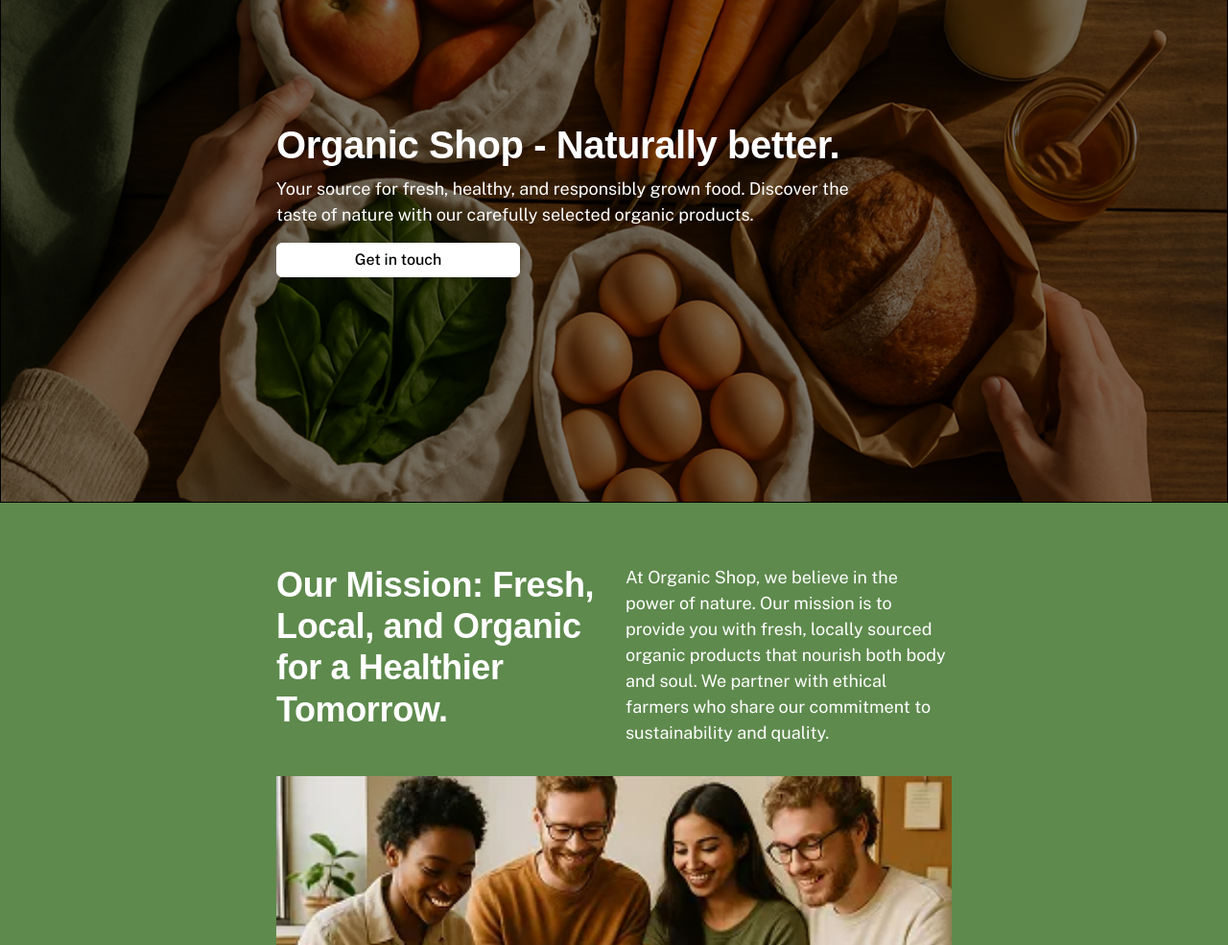
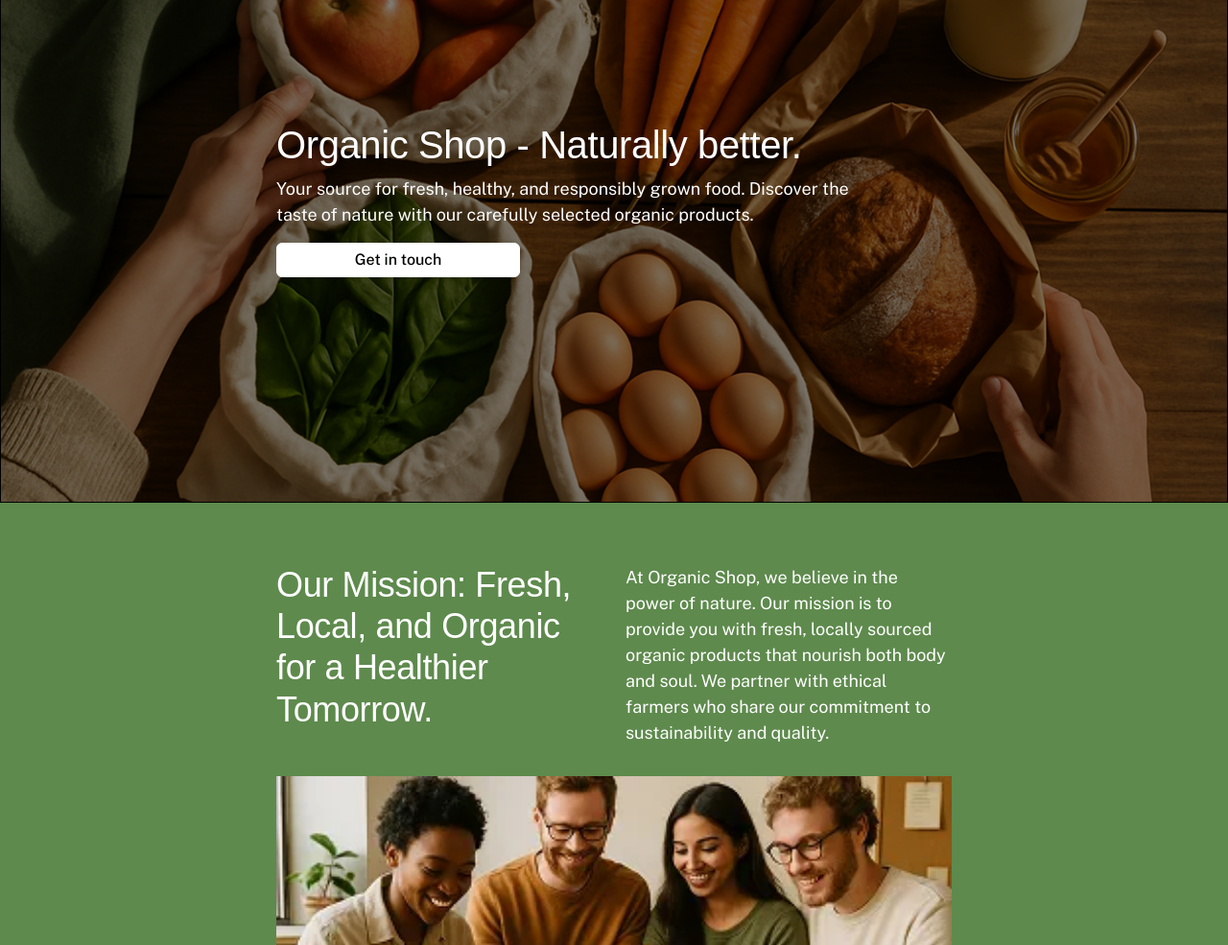
Before and after one commit to konorezzova-spec/project-zaika-team, a website built with Vite: page src/index.html in a window 1280 px wide. Shown: the part 180-1165 px from the top of the page at 96% size. Built offline with nearby package versions, Linux system fonts and the light colour scheme; a web font is replaced by a local one.

Commit message:
added h2 styles in base

```diff
--- a/src/css/base.css
+++ b/src/css/base.css
@@ -3,6 +3,7 @@
   --font-family: "Public Sans", sans-serif;
   --second-family: "Chivo",
     sans-serif;
+    -webkit-font-smoothing: antialiased;
 
       --color-neutral-darkest: #010400;
       --color-neutral-lighter: #d8d9d8;
@@ -49,3 +50,10 @@ body {
 
   color: var(--color-white);
 }
+h2 {
+  font-family: var(--second-family);
+  font-weight: 400;
+  line-height: 1.2;
+  letter-spacing: -0.01em;
+  color: var(--color-white);
+}
--- a/src/css/hero.css
+++ b/src/css/hero.css
@@ -40,6 +40,7 @@
 }
 .hero-header {
     font-family: var(--second-family);
+    font-weight: 400;
     font-size: 40px;
     line-height: 1.2;
     letter-spacing: -0.01em;
--- a/src/css/mission.css
+++ b/src/css/mission.css
@@ -10,11 +10,7 @@
   }
 }
 .mission-context h2 {
-    font-family: var(--second-family);
     font-size: 36px;
-    line-height: 1.2;
-    letter-spacing: -0.01em;
-    color: var(--color-white);
     margin-bottom: 24px;
 }
 .mission-context p {
```
